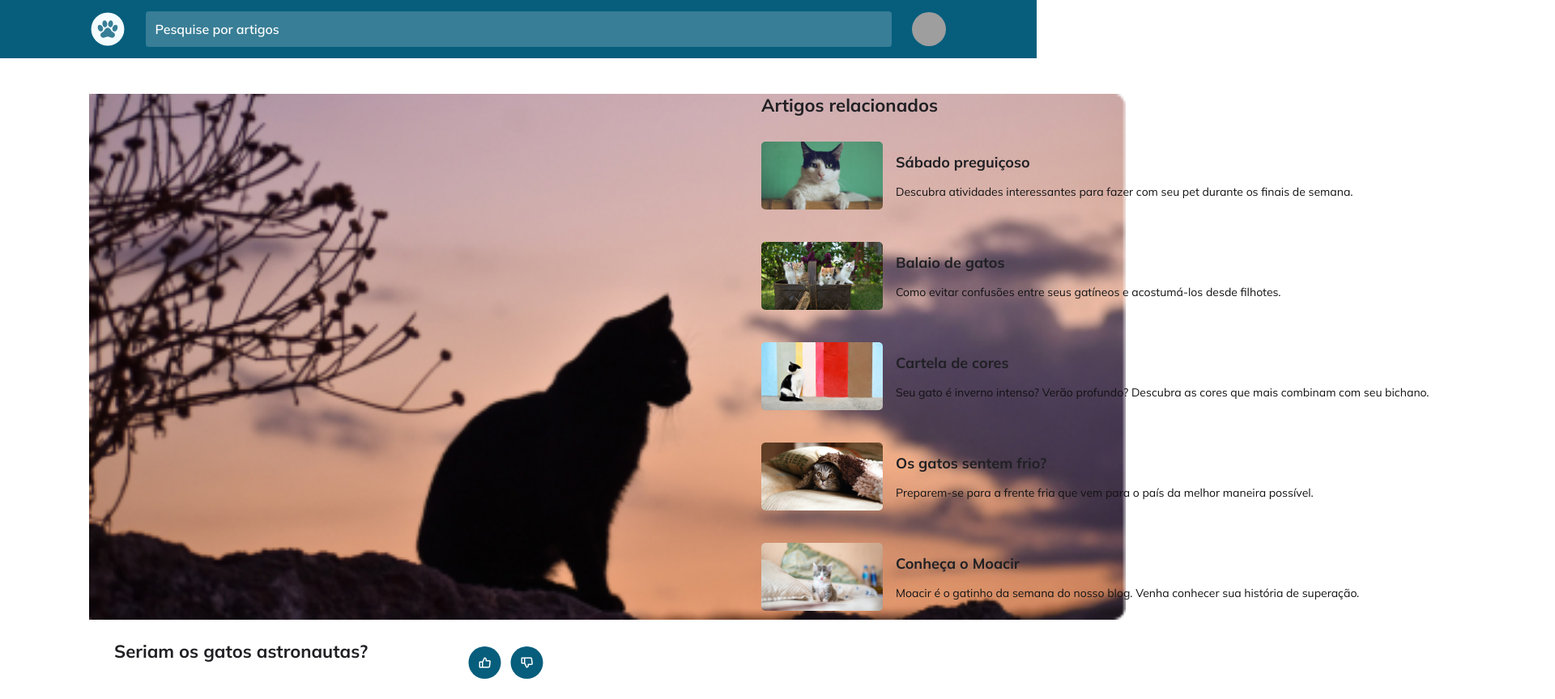
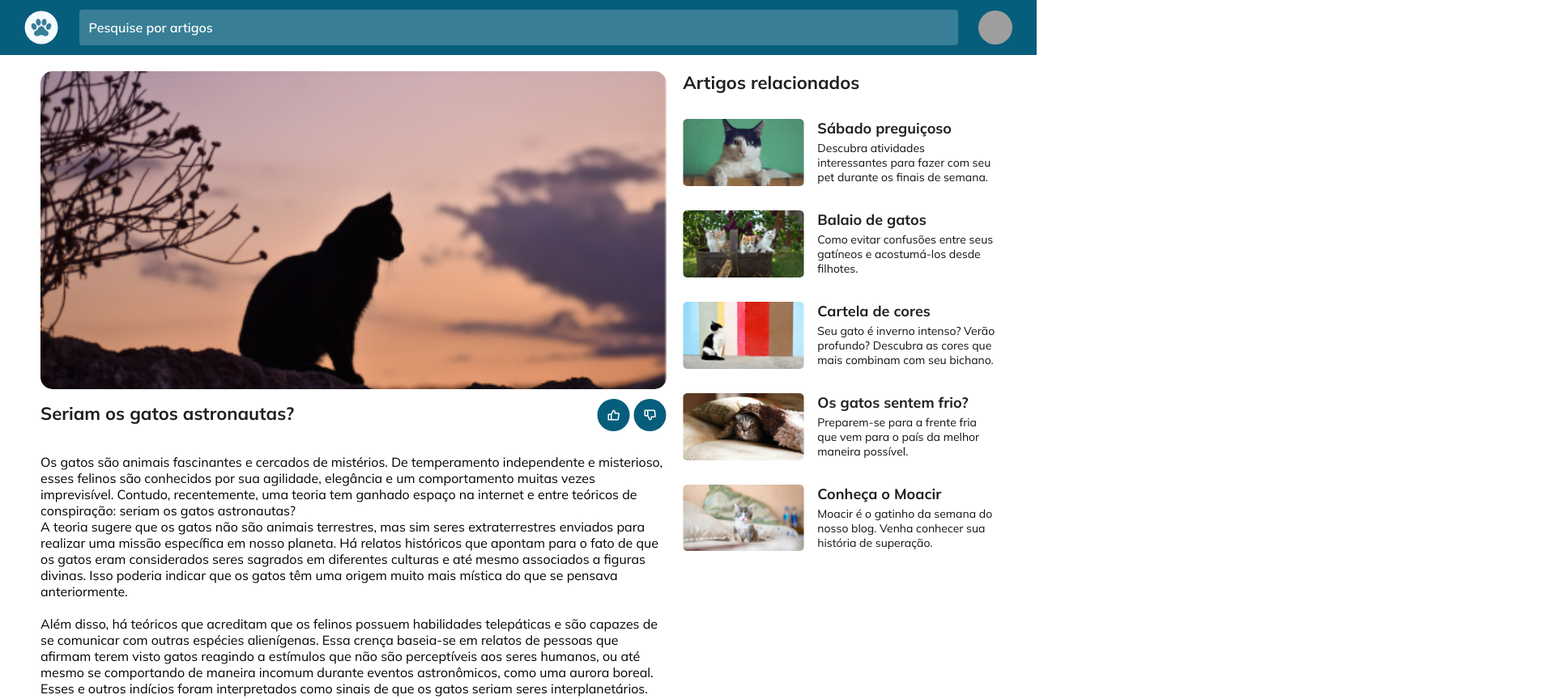
Before and after one commit to ElsonFelipe/rocketseat-explorer-desafio04, a plain HTML site: page index.html in a window 1280 px wide. Shown: the top 864 px of the page at 81% size, 1920 px wide, since content can reach past the window. Drawn offline with Linux system fonts and the light colour scheme; grey boxes are pictures that could not be loaded.

Commit message:
concluído a parte do css com ajuda da parceira de jornada

```diff
--- a/index.html
+++ b/index.html
@@ -14,6 +14,7 @@
 <body>
   <div id="site">
     <header>
+      <div>
         <img src="assets/logo.svg" alt="logotipo do site">
         <form>
           <div class="input-wrapper">
@@ -22,11 +23,12 @@
           </div>
         </form>
         <img class="avatar" src="https://randomuser.me/api/portraits/men/1.jpg" alt="imagem de um homem">
+      </div>
     </header>
     <main>
       <section>
+        <img id="title-image" src="assets/gatoSombra.jpg" alt="contorno de um gato no pôr do sol">
         <div class="article">
-          <img id="title-image" src="assets/gatoSombra.jpg" alt="contorno de um gato no pôr do sol">
           <div class="content">
             <div class="title">
               <h2>Seriam os gatos astronautas?</h2>
--- a/style.css
+++ b/style.css
@@ -10,18 +10,24 @@
 }
 
 body {
-  margin: 0 auto 0;
+  margin: 0 auto;
+
+  /* Scheila */
+  font-size: 1.6rem;
 }
 
 header {
+  /* Scheila */
+  /* width: 100vw; */
+  /* height: 7.2rem; */
+  padding: 1.2rem 2.8rem;
+
+  background: #065E7C;
+}
+header > div {
   display: flex;
-  width: 100vw;
-  height: 7.2rem;
-  padding: 1.2rem 2.8rem;
   align-items: center;
   gap: 2.55rem;
-
-  background: #065E7C;
 }
 
 header form {
@@ -60,15 +66,31 @@ header img {
   border-radius: 50%;
 }
 
+
+/* Scheila */
 #title-image {
-  width: 100vw;
+  width: 100%;
+}
+
+/* Scheila */
+main {
+  display: grid;
+  grid-template-columns: 1fr;
+}
+
+/* Scheila */
+.article {
+  padding: 2rem;
 }
 
 .content {
   display: flex;
   flex-direction: column;
   gap: 3.1rem;
-  margin: 2.2rem 3.1rem;
+
+  /* Scheila */
+  margin-bottom: 2.4rem;
+
 }
 
 .title h2, aside h2 {
@@ -80,7 +102,8 @@ header img {
 
 .title img {
   margin-top: .8rem;
-  margin-right: .8rem;
+  /* Scheila */
+  /* margin-right: .8rem; */
 }
 
 .content p {
@@ -94,7 +117,10 @@ aside {
   display: flex;
   flex-direction: column;
   gap: 3.1rem;
-  margin: 3rem;
+
+  /* Scheila */
+  /* margin: 3rem; */
+  padding: 2rem;
 }
 
 ul {
@@ -102,29 +128,33 @@ ul {
 
   display: flex;
   flex-direction: column;
-  gap: 4rem;
+  gap: 3rem;
 }
 
 li {
-  width: 92vw;
-  height: 84px;
+  /* Scheila */
+  /* width: 92vw; */
+  /* height: 84px; */
   display: flex;
-  align-items: center;
+  /* Scheila */
+  align-items: flex-start;
   gap: 1.6rem;
 }
 
 li img {
   width: 15rem;
-  height: 84px;
-  aspect-ratio: 16/9;
-  object-fit: cover;
+  /* Scheila */
+  /* height: 84px; */
+  /* aspect-ratio: 16/9; */
+  /* object-fit: cover; */
   border-radius: 5px;
 }
 
 li > div {
   display: flex;
   flex-direction: column;
-  gap: 1.6rem;
+  /* Scheila */
+  gap: 0.4rem;
 }
 
 li h3 {
@@ -143,12 +173,13 @@ li p {
 
 footer {
   display: flex;
-  width: 100vw;
-  height: 6.2rem;
+  /* Scheila */
+  /* width: 100vw; */
+  /* height: 6.2rem; */
   padding: 1.6rem;
   align-items: center;
   justify-content: center;
-  gap: 2.55rem;
+  /* gap: 2.55rem; */
 
   background: #065E7C;
 }
@@ -162,34 +193,55 @@ footer p {
 }
 
 @media (min-width: 768px) {
-  header {
-    padding: 12px 112px 12px 112px ;
-  }
-  #tittle-image {
-    border-radius: 5px;
-  }
-  main {
-    display: grid;
-    grid-template-areas: "section aside";
-    grid-template-columns: 80rem 1fr;
+  header > div {
+    max-width: 122rem;
+    margin: 0 auto;
   }
 
-  section {
-    padding: 44px 34px 39px 110px;
+  #title-image {
+    border-radius: 15px;
+  }
+
+  main {
+    grid-template-columns: 2fr 1fr;
+    gap: 2rem;
+    padding: 2rem;
+    max-width: 122rem;
+    margin: 0 auto 1.5rem;
   }
 
   .article {
-    width: 60rem;
+    /* width: 60rem; */
+    padding: 0;
   }
 
   .title {
     display: flex;
     justify-content: space-between;
+    align-items: center;
   }
 
   aside {
-    margin-top: 0;
-    padding: 44px 34px 39px 110px;
+    /* margin-top: 0; */
+    /* padding: 44px 34px 39px 110px; */
+    padding: 0;
+  }
+
+  ul {
+    gap: 2rem;
+  }
+  li {
+    flex-direction: column;
+  }
+}
+
+@media (min-width: 1024px) {
+  ul {
+    gap: 3rem;
+  }
+
+  li {
+    flex-direction: row;
   }
 
 }
```
Lines whose indentation alone changed are shown as unchanged.
